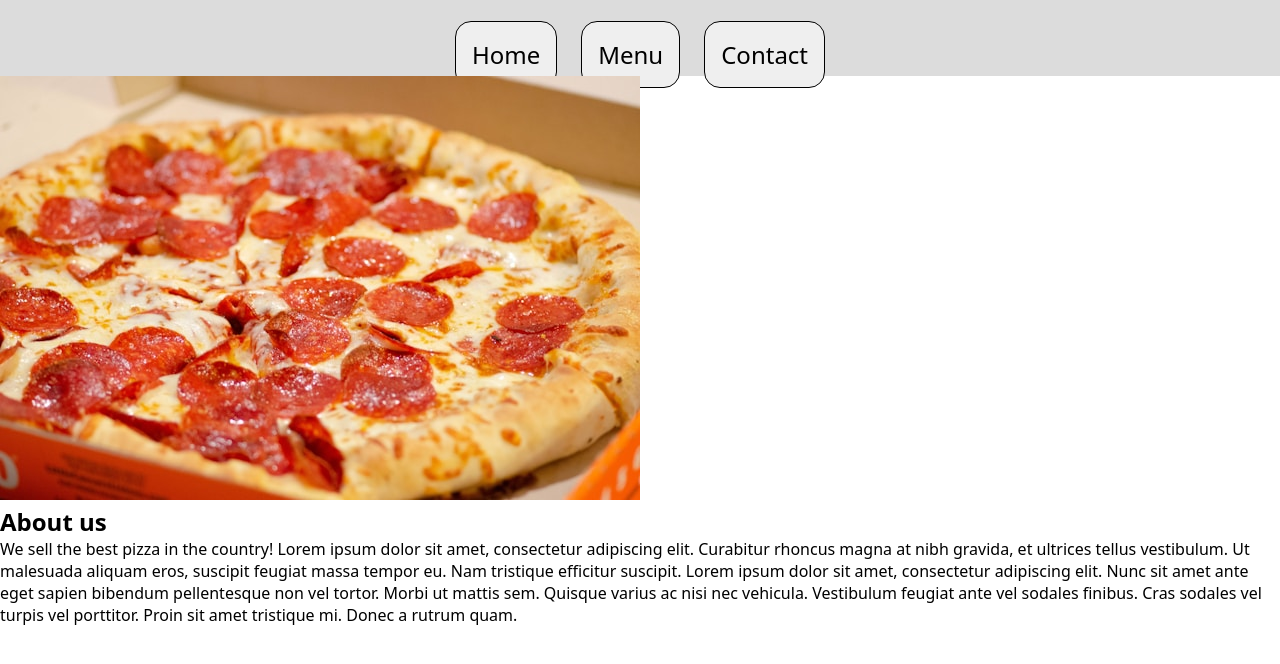
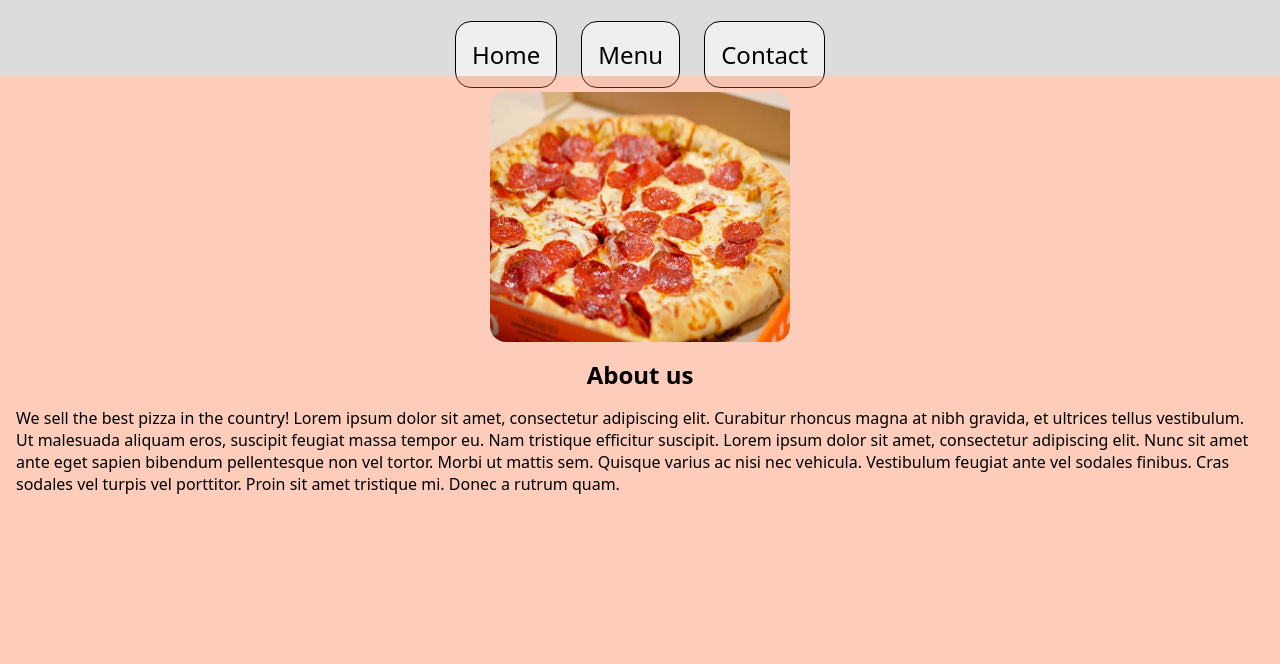
Before and after one commit to DanteR03/restaraunt-page, a website built with webpack: page src/template.html in a window 1280 px wide. Shown: the part 84-748 px from the top of the page. Built offline with nearby package versions, Linux system fonts and the light colour scheme.

Commit message:
Style main page and its contents

```diff
--- a/src/main_page/main_page.js
+++ b/src/main_page/main_page.js
@@ -1,8 +1,11 @@
 import mainImage from "./pepperoni_pizza.jpg";
+import "./main_page_style.css";
 
 function mainPageLoad () {
     let mainContentImage = document.createElement("img");
     let mainContentContainer = document.querySelector("#content");
+    let mainPageContainer = document.createElement("div");
+    mainPageContainer.id = "main";
     let mainContentHeader = document.createElement("h2");
     let mainContentPara = document.createElement("p");
     mainContentHeader.textContent = "About us";
@@ -13,7 +16,8 @@ function mainPageLoad () {
                 Nunc sit amet ante eget sapien bibendum pellentesque non vel tortor. Morbi ut mattis sem. Quisque varius ac nisi nec vehicula. Vestibulum feugiat ante vel sodales finibus.
                 Cras sodales vel turpis vel porttitor. Proin sit amet tristique mi. Donec a rutrum quam.`;
     mainContentContainer.innerHTML = "";
-    mainContentContainer.append(mainContentImage, mainContentHeader, mainContentPara);
+    mainPageContainer.append(mainContentImage, mainContentHeader, mainContentPara);
+    mainContentContainer.append(mainPageContainer);
 }
 
 export { mainPageLoad }
--- /dev/null
+++ b/src/main_page/main_page_style.css
@@ -0,0 +1,13 @@
+img {
+    width: 300px;
+    height: 250px;
+    border-radius: 16px;
+}
+
+#main {
+    display: flex;
+    flex-direction: column;
+    align-items: center;
+    padding: 16px;
+    gap: 16px;
+}
--- a/src/menu_page/menu_page.js
+++ b/src/menu_page/menu_page.js
@@ -2,6 +2,7 @@ import menuImageOne from "./menu_img1.jpg";
 import menuImageTwo from "./menu_img2.jpg";
 import menuImageThree from "./menu_img3.jpg";
 import menuImageFour from "./menu_img4.jpg";
+import "./menu_page_style.css";
 
 function menuPageLoad () {
     let mainContentContainer = document.querySelector("#content");
--- a/src/styles.css
+++ b/src/styles.css
@@ -43,4 +43,6 @@ button {
 
 #content {
     height: 80%;
+    width: 100%;
+    background-color: #f86b3857;
 }
```
Also changed, not shown: src/menu_page/menu_page_style.css (added).
